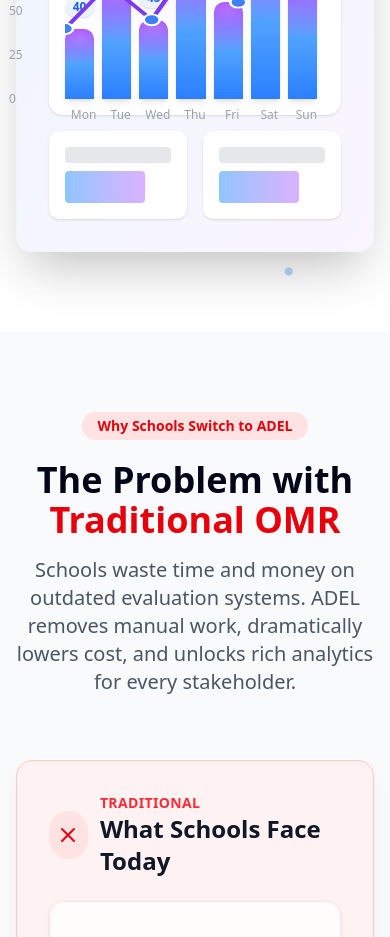
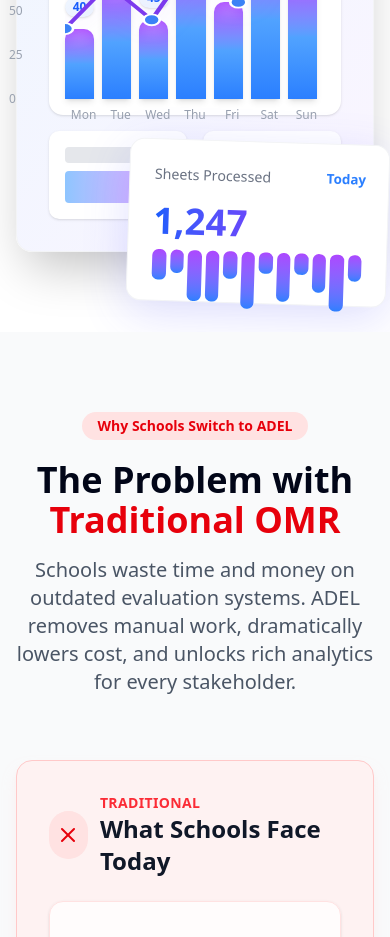
Before and after one commit to SuperMan-Doing-Coding/ADEL, a Next.js app: page / in a window 390 px wide. Shown: the part 1200-2137 px from the top of the page. Built offline with nearby package versions, Linux system fonts and the light colour scheme.

Commit message:
bottom to

```diff
--- a/components/sections/HeroSection.jsx
+++ b/components/sections/HeroSection.jsx
@@ -186,7 +186,7 @@
                   delay: 0.5,
                   ease: "easeInOut",
                 }}
-                className="z-50 absolute hidden p-6 w-64 h-40 bg-white rounded-xl border-gray-100 shadow-2xl -bottom-10 -right-10 border md:block"
+                className="z-50 absolute p-6 w-64 h-40 bg-white rounded-xl border-gray-100 shadow-2xl -bottom-10 -right-3 border md:block"
               >
                 <motion.div
                   initial={{ opacity: 0, y: 20 }}
```
